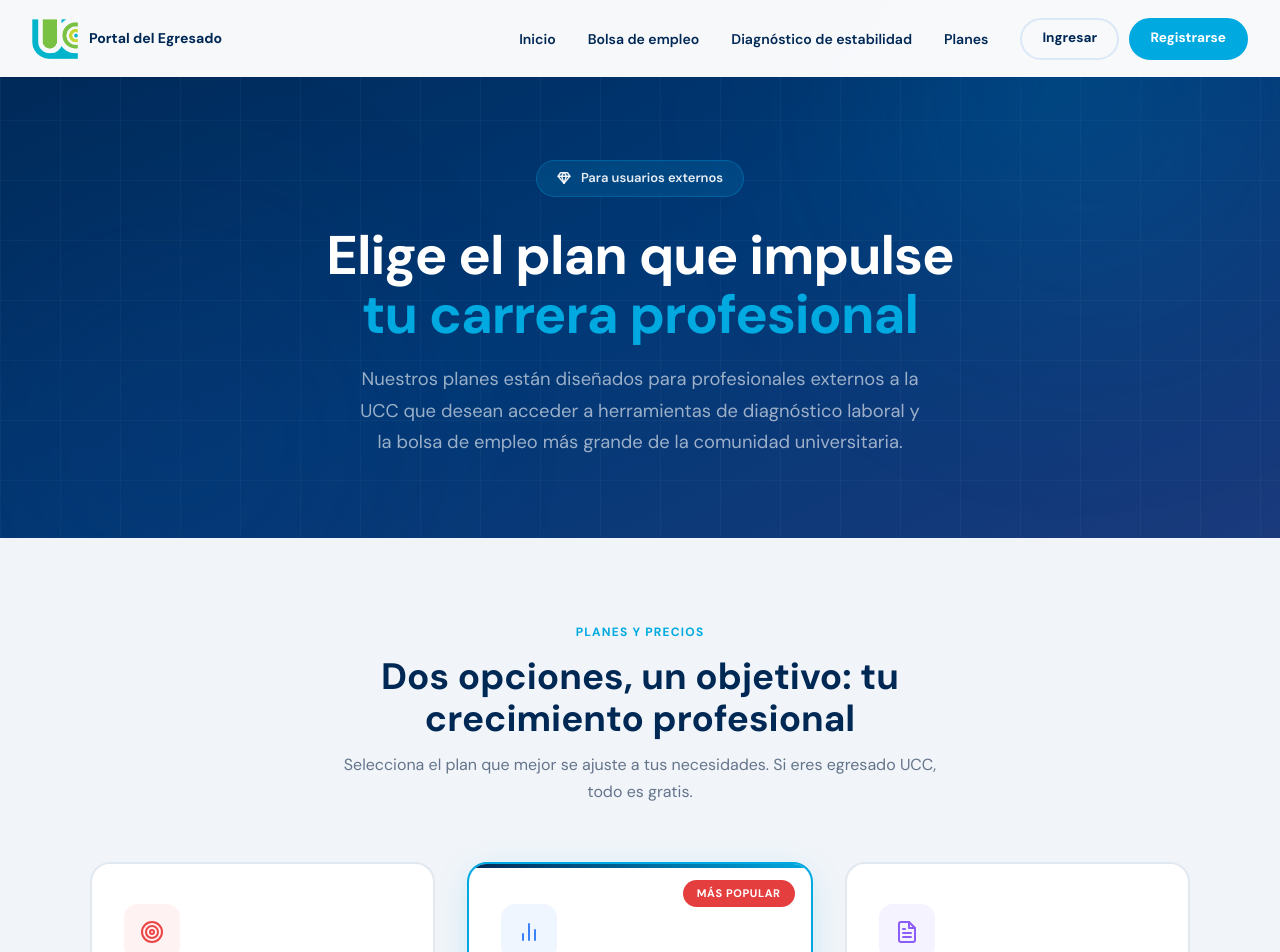
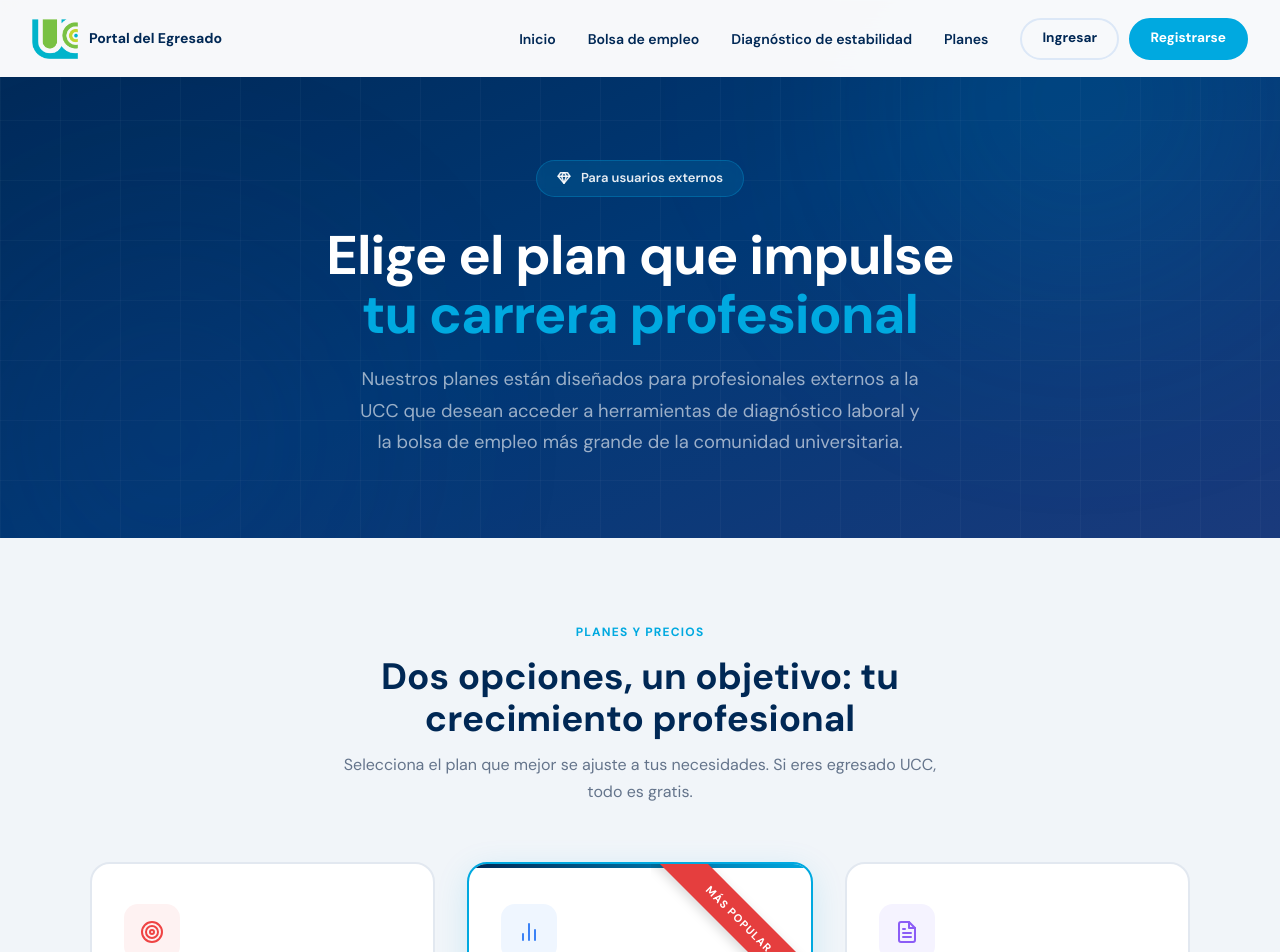
Before and after one commit to Andres0606/proyecto-ia, a Next.js app in the folder Front/: page /planes in a window 1280 px wide. Shown: the top 952 px of the page. Built offline with nearby package versions, Linux system fonts and the light colour scheme.

Commit message:
planes tarjetas

```diff
--- a/Front/app/css/Planes/planes.css
+++ b/Front/app/css/Planes/planes.css
@@ -230,16 +230,30 @@ body {
 
 .plan-card__badge {
   position: absolute;
-  top: 16px;
-  right: 16px;
+  top: 0;
+  right: 0;
+  width: 160px;
+  height: 160px;
+  overflow: hidden;
+  pointer-events: none;
+  z-index: 10;
+}
+
+.plan-card__badge::before {
+  content: 'MÁS POPULAR';
+  position: absolute;
+  top: 38px;
+  right: -38px;
+  width: 220px;
   background: var(--red);
   color: var(--white);
   font-size: 11px;
-  font-weight: 700;
-  letter-spacing: 0.6px;
-  text-transform: uppercase;
-  padding: 5px 14px;
-  border-radius: 50px;
+  font-weight: 800;
+  text-align: center;
+  line-height: 34px;
+  transform: rotate(45deg);
+  box-shadow: 0 4px 12px rgba(0, 0, 0, 0.15);
+  letter-spacing: 1px;
 }
 
 /* ── Card icon ── */
--- a/Front/app/planes/page.tsx
+++ b/Front/app/planes/page.tsx
@@ -186,7 +186,7 @@ function PricingCards() {
             key={plan.id}
           >
             {plan.popular && (
-              <span className="plan-card__badge">Más popular</span>
+              <span className="plan-card__badge" />
             )}
 
             <div className={`plan-card__icon ${plan.iconClass}`}>
```
